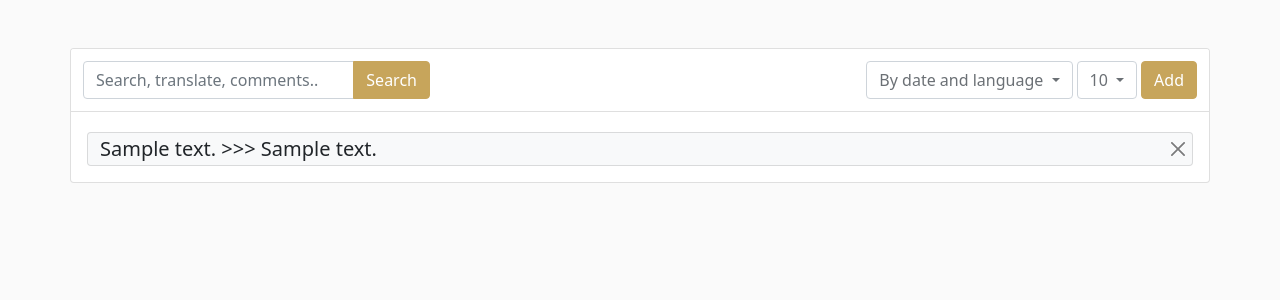
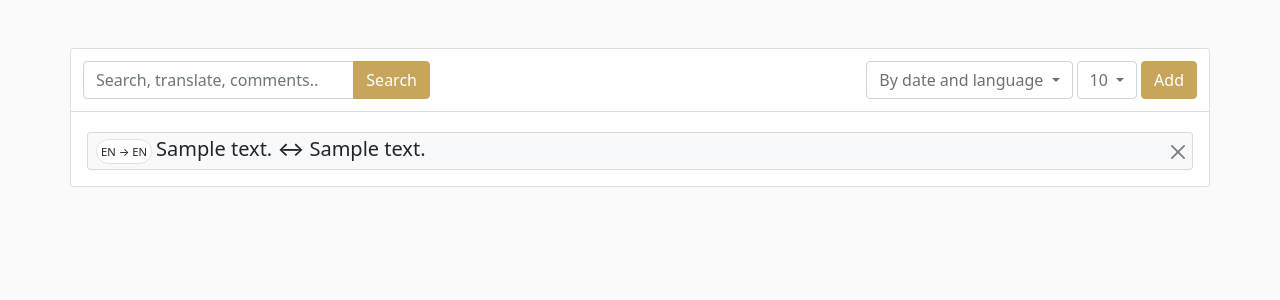
Before and after one commit to itsdaibend/proth, a Django app: page /languages/ in a window 1280 px wide. Shown: the part 86-386 px from the top of the page. Run offline with Django 4.2, Linux system fonts and the light colour scheme; a user stored in the database is signed in; tables that the repository leaves empty hold one stand-in row (values such as "Sample post"); some libraries are stand-ins or nearby versions.

Commit message:
[FE] Beautification of UI on the languages page

```diff
--- a/django_app/languages/templates/languages/languages_page.html
+++ b/django_app/languages/templates/languages/languages_page.html
@@ -33,13 +33,14 @@
             <div class="card-body p-3 ">
                 {% for phrase in phrases %}
                 <div class="card p-1 mt-1 bg-light">
-                    <h5 class="m-0 ps-2 position-relative d-inline-block">
-                        {{ phrase.source_text }} >>> {{ phrase.target_text }}
-                        <form action="{% url 'languages' phrase_id=phrase.id %}" class="float-end position-relative" method="post">
+                    <div class="m-0 ps-1 position-relative d-inline-block">
+                        <span style="font-size:0.7em;" class="bg-white border p-1 rounded-pill">{{ phrase.source_lang }} → {{ phrase.target_lang}}</span>
+                        <span class="h5">{{ phrase.source_text }} ↔ {{ phrase.target_text }}</span>
+                        <form action="{% url 'languages' phrase_id=phrase.id %}" class="float-end position-relative pt-1" method="post">
                             {% csrf_token %}
-                            <button type="button submit" class="btn-close btn-sm " aria-label="Close" name="Delete"></button>
+                            <button type="button submit" class="btn-close btn-sm" aria-label="Close" name="Delete"></button>
                         </form>
-                    </h5>
+                    </div>
 
                 </div>
                 {% endfor %}
```
